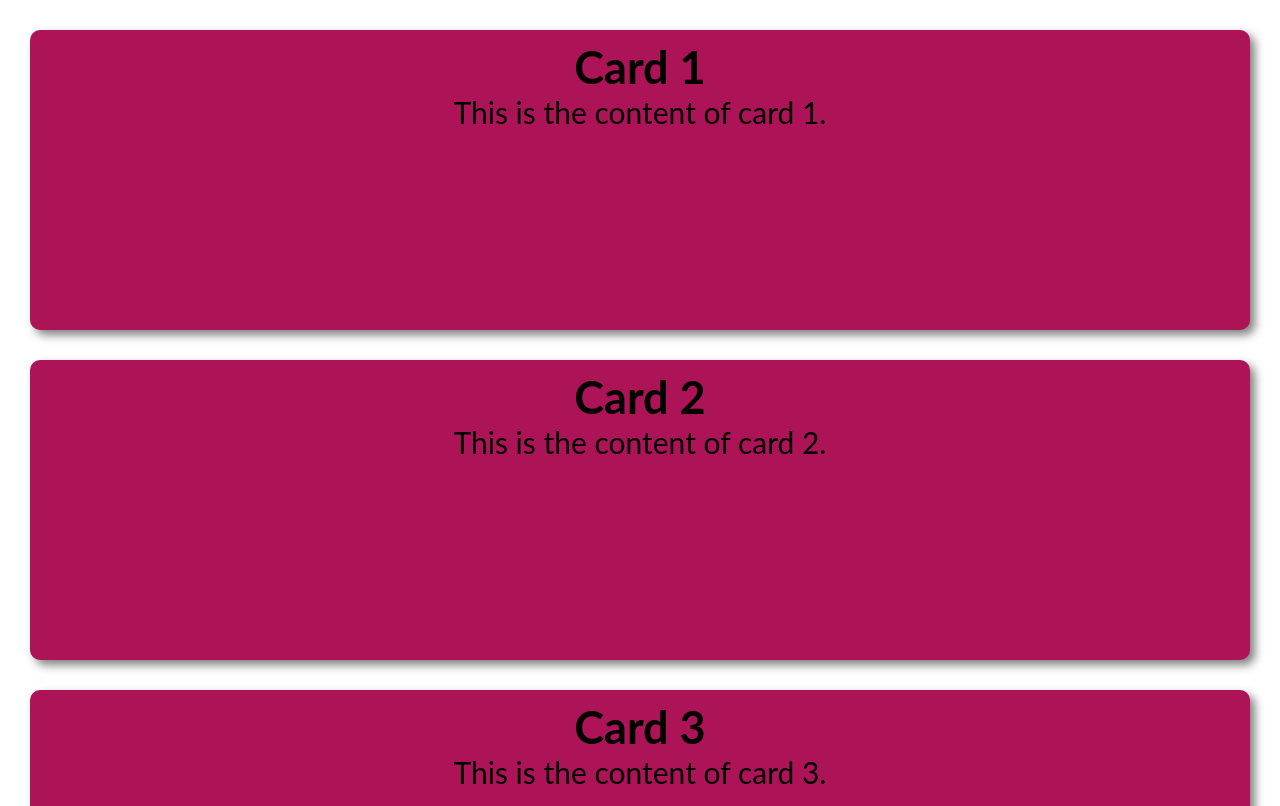
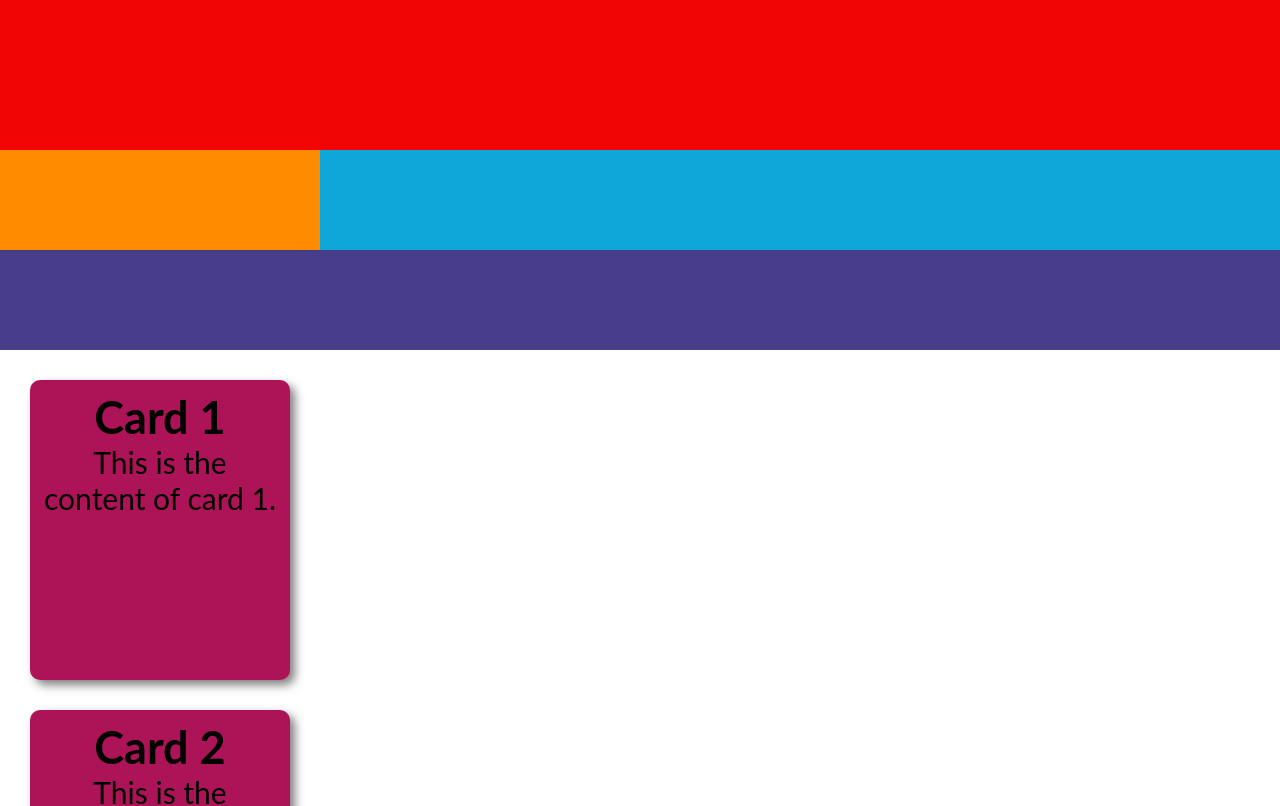
Before and after one commit to frndsluan/ppi2025_LuanFernandes, a React (Vite) app: page / in a window 1280 px wide. Shown: the top 806 px of the page. Built offline with nearby package versions, Linux system fonts and the light colour scheme.

Commit message:
Desafio 3

```diff
--- a/src/components/MyGrid.jsx
+++ b/src/components/MyGrid.jsx
@@ -2,10 +2,11 @@ import styles from "./MyGrid.module.css";
 
 export function MyGrid() {
   return (
-    <div className={styles.containe}>
+    <div className={styles.container}>
       <header className={styles.header1} />
       <header className={styles.header2} />
       <aside className={styles.aside} />
+      <aside className={styles.aside2} />
 
       <div className={styles.main}>
         <div className={styles.grid}>
--- a/src/components/MyGrid.module.css
+++ b/src/components/MyGrid.module.css
@@ -42,21 +42,26 @@
 
 .header1 {
   grid-area: header1;
-  background-color: darkslateblue;
+  background-color: rgb(241, 5, 5);
 }
 
 .header2 {
   grid-area: header2;
-  background-color: deepskyblue;
+  background-color: rgb(15, 167, 218);
 }
 
-.aside {
+.aside1 {
   grid-area: aside;
   background-color: deeppink;
 
 
 }
 
+.aside2 {
+  grid-area: aside;
+  background-color: darkorange;
+}
+
 .footer {
   grid-area: footer;
   background-color: darkslateblue;
```
